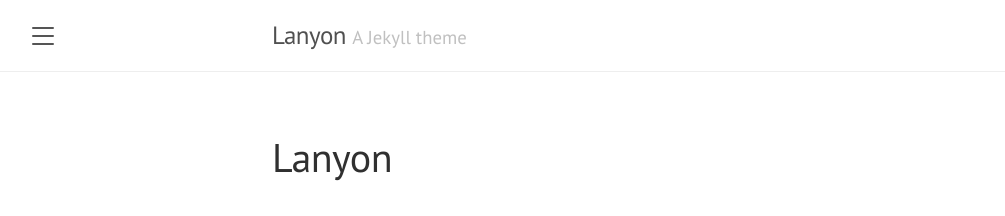
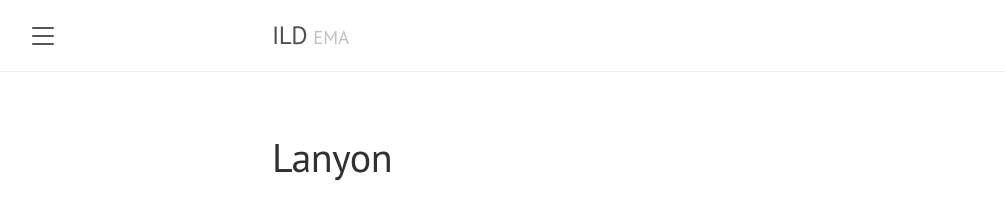
Before and after one commit to lennartseizer/ild, a Jekyll site: the page built from README.md, in a window 1280 px wide and 900 px high. Shown: the top 216 px of the window, without its empty margins (8-1013 px from the left). Built offline with Jekyll 4.4.1, drawn with Linux system fonts in a browser that asks for light colours; our own code applies the rules of GitHub Pages for plain Markdown files.

Commit message:
Update _config.yml

```diff
--- a/_config.yml
+++ b/_config.yml
@@ -1,6 +1,6 @@
 # Setup
-title:               Lanyon
-tagline:             'A Jekyll theme'
+title:               ILD
+tagline:             'EMA'
 description:         '...me that places the utmost gravity on content with a hidden drawer. Made by <a href="https://twitter.com/mdo" target="_blank">@mdo</a>.'
 url:                 'https://lennartseizer.github.io'
 baseurl:             '/ild'
```
